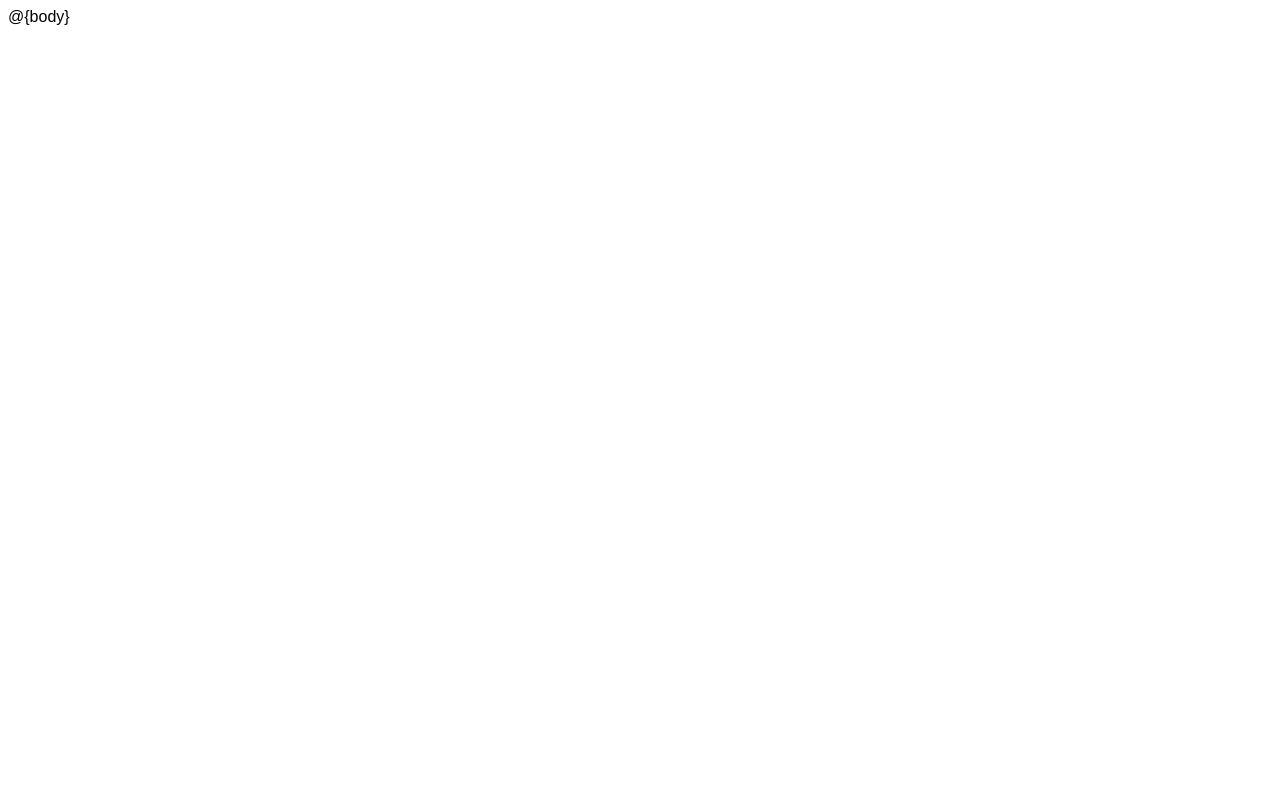
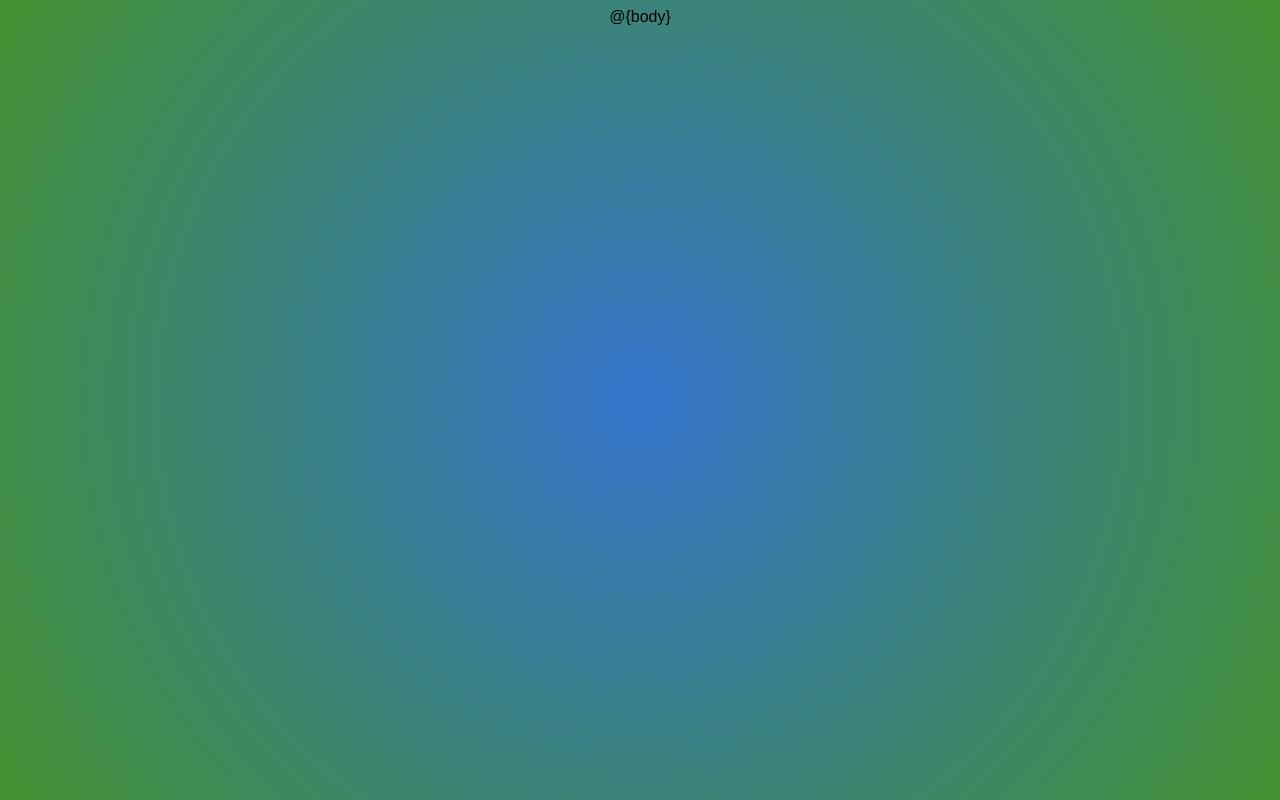
Before and after one commit to DaveTrev/Whats-the-Weather, a website: page views/layout.html in a window 1280 px wide. Drawn offline with nearby package versions, Linux system fonts and the light colour scheme.

Commit message:
added div container and css styling to heroku terminal

```diff
--- a/views/layout.html
+++ b/views/layout.html
@@ -12,7 +12,18 @@
     <style>
         body {
             font-family: Arial;
+            background: rgb(52,116,204);
+            background: radial-gradient(circle, rgba(52,116,204,1) 0%, rgba(67,145,48,1) 100%);
+            background-repeat: no-repeat;
+            background-attachment: fixed;
         }
+
+        #container {
+            display: flex;
+            flex-direction: column;
+            justify-content: center;
+            align-items: center;
+            }
 
         /**
         * Default styles for xterm.js
@@ -167,7 +178,7 @@
         }
     </style>
 </head>
-
+<div id="container">
 @{body}
-
+</div>
 </html>
```
Also changed, not shown: README.md.
